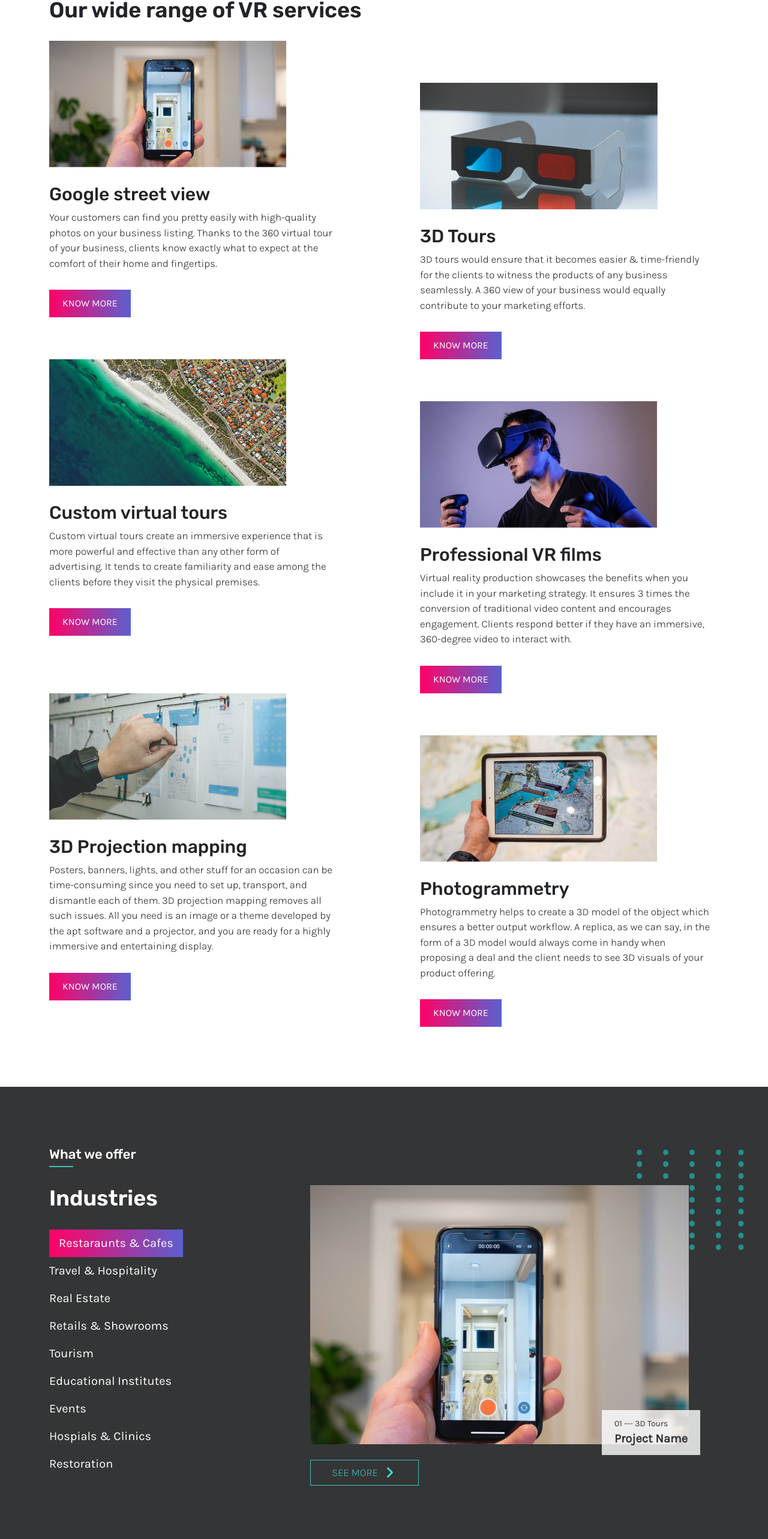
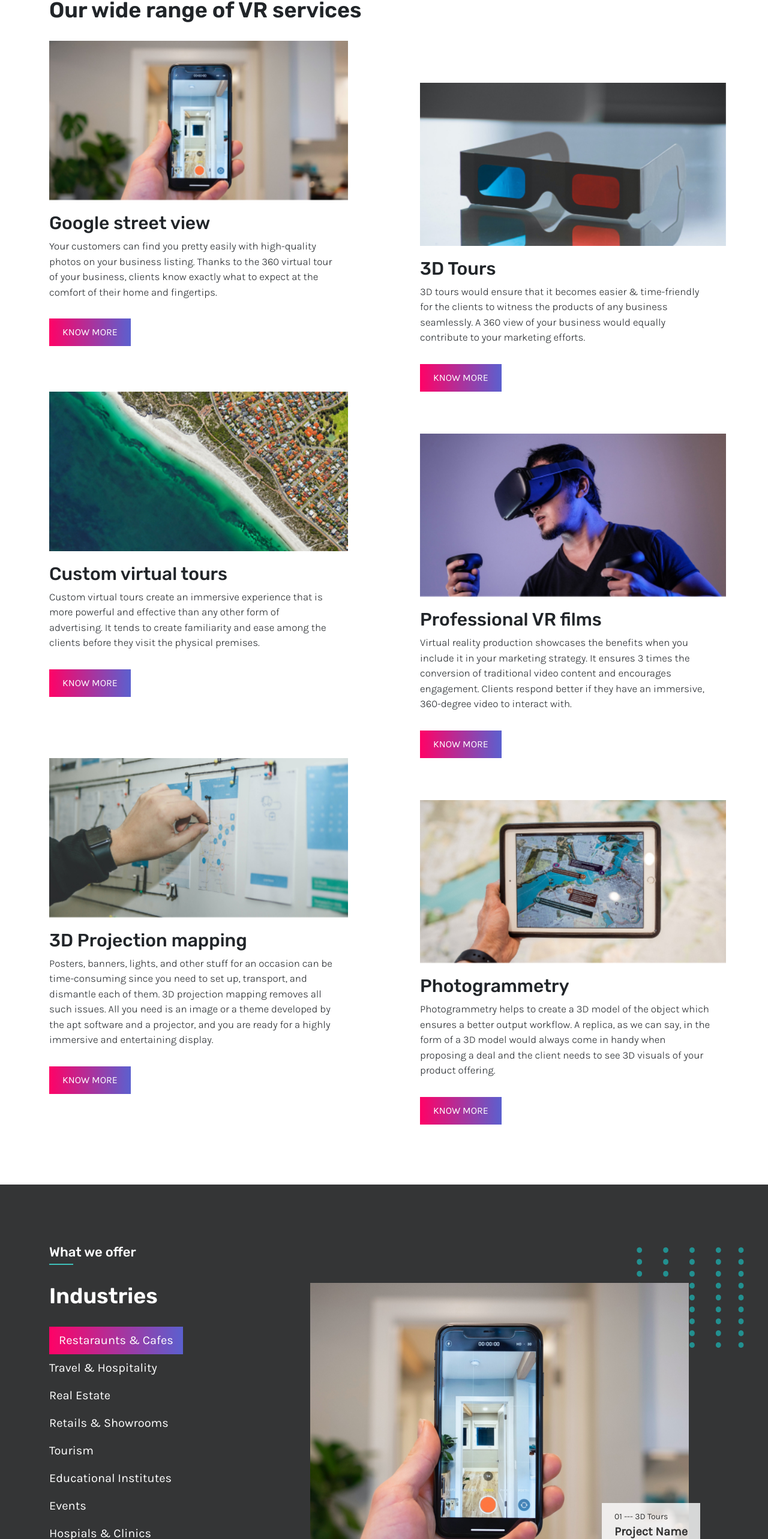
Before and after one commit to roysrijan/spaceshift, a Next.js app: page / in a window 1280 px wide. Shown: the part 1444-4010 px from the top of the page at 60% size. Built offline with nearby package versions, Linux system fonts and the light colour scheme.

Commit message:
image updatd

```diff
--- a/package.json
+++ b/package.json
@@ -5,7 +5,6 @@
   "scripts": {
     "dev": "next dev",
     "build": "next build",
-    "export": "next export",
     "start": "next start",
     "lint": "next lint"
   },
--- a/pages/index.js
+++ b/pages/index.js
@@ -123,7 +123,9 @@ export default function Home() {
           <Row className={stylesHome.whatWeOfferBoxMain}>
             <Col lg="6" sm="6" className={stylesHome.whatWeOfferCol6}>
               <div className={stylesHome.whatWeOfferBox}>
-                <Image src={whatWeOfferImg1} alt="Spaceshift" />
+                {/* <Image src={whatWeOfferImg1} alt="Spaceshift" /> */}
+                <img src="/images/img-1.jpg" alt="Spaceshift" />
+
                 <h3>Google street view</h3>
                 <p>
                   Your customers can find you pretty easily with high-quality
@@ -137,7 +139,9 @@ export default function Home() {
 
             <Col lg="6" sm="6" className={stylesHome.whatWeOfferCol6}>
               <div className={stylesHome.whatWeOfferBox}>
-                <Image src={whatWeOfferImg2} alt="Spaceshift" />
+                {/* <Image src={whatWeOfferImg2} alt="Spaceshift" /> */}
+                <img src="/images/img-2.jpg" alt="Spaceshift" />
+
                 <h3>3D Tours</h3>
                 <p>
                   3D tours would ensure that it becomes easier & time-friendly
@@ -151,7 +155,9 @@ export default function Home() {
 
             <Col lg="6" sm="6" className={stylesHome.whatWeOfferCol6}>
               <div className={stylesHome.whatWeOfferBox}>
-                <Image src={whatWeOfferImg3} alt="Spaceshift" />
+                {/* <Image src={whatWeOfferImg3} alt="Spaceshift" /> */}
+                <img src="/images/img-3.jpg" alt="Spaceshift" />
+
                 <h3>Custom virtual tours</h3>
                 <p>
                   Custom virtual tours create an immersive experience that is
@@ -165,7 +171,9 @@ export default function Home() {
 
             <Col lg="6" sm="6" className={stylesHome.whatWeOfferCol6}>
               <div className={stylesHome.whatWeOfferBox}>
-                <Image src={whatWeOfferImg4} alt="Spaceshift" />
+                {/* <Image src={whatWeOfferImg4} alt="Spaceshift" /> */}
+                <img src="/images/img-4.jpg" alt="Spaceshift" />
+
                 <h3>Professional VR films</h3>
                 <p>
                   Virtual reality production showcases the benefits when you
@@ -180,7 +188,9 @@ export default function Home() {
 
             <Col lg="6" sm="6" className={stylesHome.whatWeOfferCol6}>
               <div className={stylesHome.whatWeOfferBox}>
-                <Image src={whatWeOfferImg5} alt="Spaceshift" />
+                {/* <Image src={whatWeOfferImg5} alt="Spaceshift" /> */}
+                <img src="/images/img-5.jpg" alt="Spaceshift" />
+
                 <h3>3D Projection mapping</h3>
                 <p>
                   Posters, banners, lights, and other stuff for an occasion can
@@ -196,7 +206,9 @@ export default function Home() {
 
             <Col lg="6" sm="6" className={stylesHome.whatWeOfferCol6}>
               <div className={stylesHome.whatWeOfferBox}>
-                <Image src={whatWeOfferImg6} alt="Spaceshift" />
+                {/* <Image src={whatWeOfferImg6} alt="Spaceshift" /> */}
+                <img src="/images/img-6.jpg" alt="Spaceshift" />
+
                 <h3>Photogrammetry</h3>
                 <p>
                   Photogrammetry helps to create a 3D model of the object which
@@ -280,7 +292,7 @@ export default function Home() {
                         </Nav.Item>
                       </Nav>
                     </Col>
-                    <Col lg={9} sm={7} >
+                    <Col lg={9} sm={7}>
                       <Tab.Content>
                         <Tab.Pane eventKey="restaraunts">
                           <div className={stylesHome.indusTabBox}>
@@ -288,7 +300,12 @@ export default function Home() {
                               <Image src={indusTabBg} alt="Spaceshift" />
                             </div>
                             <div className={stylesHome.indusTabBoxImage}>
-                              <Image src={indusTabImage} alt="Spaceshift" />
+                              {/* <Image src={indusTabImage} alt="Spaceshift" /> */}
+                              <img
+                                src="/images/industries.jpg"
+                                alt="Spaceshift"
+                              />
+
                               <div className={stylesHome.indusTabBoxImageInfo}>
                                 <span>01 --- 3D Tours</span>
                                 <span className={stylesHome.projectName}>
@@ -299,7 +316,11 @@ export default function Home() {
 
                             <a className="seeMoreBt">
                               <p>See more </p>{" "}
-                              <Image src={rightArrow} alt="Spaceshift" />
+                              {/* <Image src={rightArrow} alt="Spaceshift" /> */}
+                              <img
+                                src="/images/right-arrow.png"
+                                alt="Spaceshift"
+                              />
                             </a>
                           </div>
                         </Tab.Pane>
@@ -307,10 +328,19 @@ export default function Home() {
                         <Tab.Pane eventKey="travel">
                           <div className={stylesHome.indusTabBox}>
                             <div className={stylesHome.indusTabBoxBg}>
-                              <Image src={indusTabBg} alt="Spaceshift" />
+                              {/* <Image src={indusTabBg} alt="Spaceshift" /> */}
+                              <img
+                                src="/images/industries-bg.png"
+                                alt="Spaceshift"
+                              />
                             </div>
                             <div className={stylesHome.indusTabBoxImage}>
-                              <Image src={indusTabImage} alt="Spaceshift" />
+                              {/* <Image src={indusTabImage} alt="Spaceshift" /> */}
+                              <img
+                                src="/images/industries.jpg"
+                                alt="Spaceshift"
+                              />
+
                               <div className={stylesHome.indusTabBoxImageInfo}>
                                 <span>01 --- 3D Tours</span>
                                 <span className={stylesHome.projectName}>
@@ -321,7 +351,11 @@ export default function Home() {
 
                             <a className="seeMoreBt">
                               <p>See more </p>{" "}
-                              <Image src={rightArrow} alt="Spaceshift" />
+                              {/* <Image src={rightArrow} alt="Spaceshift" /> */}
+                              <img
+                                src="/images/right-arrow.png"
+                                alt="Spaceshift"
+                              />
                             </a>
                           </div>
                         </Tab.Pane>
@@ -329,10 +363,19 @@ export default function Home() {
                         <Tab.Pane eventKey="realestate">
                           <div className={stylesHome.indusTabBox}>
                             <div className={stylesHome.indusTabBoxBg}>
-                              <Image src={indusTabBg} alt="Spaceshift" />
+                              {/* <Image src={indusTabBg} alt="Spaceshift" /> */}
+                              <img
+                                src="/images/industries-bg.png"
+                                alt="Spaceshift"
+                              />
                             </div>
                             <div className={stylesHome.indusTabBoxImage}>
-                              <Image src={indusTabImage} alt="Spaceshift" />
+                              {/* <Image src={indusTabImage} alt="Spaceshift" /> */}
+                              <img
+                                src="/images/industries.jpg"
+                                alt="Spaceshift"
+                              />
+
                               <div className={stylesHome.indusTabBoxImageInfo}>
                                 <span>01 --- 3D Tours</span>
                                 <span className={stylesHome.projectName}>
@@ -351,10 +394,18 @@ export default function Home() {
                         <Tab.Pane eventKey="retails">
                           <div className={stylesHome.indusTabBox}>
                             <div className={stylesHome.indusTabBoxBg}>
-                              <Image src={indusTabBg} alt="Spaceshift" />
+                              {/* <Image src={indusTabBg} alt="Spaceshift" /> */}
+                              <img
+                                src="/images/industries-bg.png"
+                                alt="Spaceshift"
+                              />
                             </div>
                             <div className={stylesHome.indusTabBoxImage}>
-                              <Image src={indusTabImage} alt="Spaceshift" />
+                              {/* <Image src={indusTabImage} alt="Spaceshift" /> */}
+                              <img
+                                src="/images/industries.jpg"
+                                alt="Spaceshift"
+                              />
                               <div className={stylesHome.indusTabBoxImageInfo}>
                                 <span>01 --- 3D Tours</span>
                                 <span className={stylesHome.projectName}>
@@ -373,10 +424,18 @@ export default function Home() {
                         <Tab.Pane eventKey="tourism">
                           <div className={stylesHome.indusTabBox}>
                             <div className={stylesHome.indusTabBoxBg}>
-                              <Image src={indusTabBg} alt="Spaceshift" />
+                              {/* <Image src={indusTabBg} alt="Spaceshift" /> */}
+                              <img
+                                src="/images/industries-bg.png"
+                                alt="Spaceshift"
+                              />
                             </div>
                             <div className={stylesHome.indusTabBoxImage}>
-                              <Image src={indusTabImage} alt="Spaceshift" />
+                              {/* <Image src={indusTabImage} alt="Spaceshift" /> */}
+                              <img
+                                src="/images/industries.jpg"
+                                alt="Spaceshift"
+                              />
                               <div className={stylesHome.indusTabBoxImageInfo}>
                                 <span>01 --- 3D Tours</span>
                                 <span className={stylesHome.projectName}>
@@ -395,10 +454,18 @@ export default function Home() {
                         <Tab.Pane eventKey="institutes">
                           <div className={stylesHome.indusTabBox}>
                             <div className={stylesHome.indusTabBoxBg}>
-                              <Image src={indusTabBg} alt="Spaceshift" />
+                              {/* <Image src={indusTabBg} alt="Spaceshift" /> */}
+                              <img
+                                src="/images/industries-bg.png"
+                                alt="Spaceshift"
+                              />
                             </div>
                             <div className={stylesHome.indusTabBoxImage}>
-                              <Image src={indusTabImage} alt="Spaceshift" />
+                              {/* <Image src={indusTabImage} alt="Spaceshift" /> */}
+                              <img
+                                src="/images/industries.jpg"
+                                alt="Spaceshift"
+                              />
                               <div className={stylesHome.indusTabBoxImageInfo}>
                                 <span>01 --- 3D Tours</span>
                                 <span className={stylesHome.projectName}>
@@ -417,10 +484,19 @@ export default function Home() {
                         <Tab.Pane eventKey="events">
                           <div className={stylesHome.indusTabBox}>
                             <div className={stylesHome.indusTabBoxBg}>
-                              <Image src={indusTabBg} alt="Spaceshift" />
+                              <img
+                                src="/images/industries-bg.png"
+                                alt="Spaceshift"
+                              />
+
+                              {/* <Image src={indusTabBg} alt="Spaceshift" /> */}
                             </div>
                             <div className={stylesHome.indusTabBoxImage}>
-                              <Image src={indusTabImage} alt="Spaceshift" />
+                              {/* <Image src={indusTabImage} alt="Spaceshift" /> */}
+                              <img
+                                src="/images/industries.jpg"
+                                alt="Spaceshift"
+                              />
                               <div className={stylesHome.indusTabBoxImageInfo}>
                                 <span>01 --- 3D Tours</span>
                                 <span className={stylesHome.projectName}>
@@ -439,7 +515,11 @@ export default function Home() {
                         <Tab.Pane eventKey="hospials">
                           <div className={stylesHome.indusTabBox}>
                             <div className={stylesHome.indusTabBoxBg}>
-                              <Image src={indusTabBg} alt="Spaceshift" />
+                              {/* <Image src={indusTabBg} alt="Spaceshift" /> */}
+                              <img
+                                src="/images/industries-bg.png"
+                                alt="Spaceshift"
+                              />
                             </div>
                             <div className={stylesHome.indusTabBoxImage}>
                               <Image src={indusTabImage} alt="Spaceshift" />
@@ -461,10 +541,19 @@ export default function Home() {
                         <Tab.Pane eventKey="restoration">
                           <div className={stylesHome.indusTabBox}>
                             <div className={stylesHome.indusTabBoxBg}>
-                              <Image src={indusTabBg} alt="Spaceshift" />
+                              {/* <Image src={indusTabBg} alt="Spaceshift" /> */}
+                              <img
+                                src="/images/industries-bg.png"
+                                alt="Spaceshift"
+                              />
                             </div>
                             <div className={stylesHome.indusTabBoxImage}>
-                              <Image src={indusTabImage} alt="Spaceshift" />
+                              {/* <Image src={indusTabImage} alt="Spaceshift" /> */}
+                              <img
+                                src="/images/industries.jpg"
+                                alt="Spaceshift"
+                              />
+
                               <div className={stylesHome.indusTabBoxImageInfo}>
                                 <span>01 --- 3D Tours</span>
                                 <span className={stylesHome.projectName}>
@@ -509,7 +598,6 @@ export default function Home() {
         </Container>
 
         <div className={stylesHome.carouselWrap}>
-
           <Carousel
             responsive={responsive}
             // autoPlay={true}
@@ -521,9 +609,9 @@ export default function Home() {
             <div className={stylesHome.testimonialBox}>
               <p>
                 Lorem ipsum dolor sit amet, consectetur adipiscing elit.
-                    Tincidunt amet eros felis neque blandit fermentum. Mattis
-                    erat non sit lectus egestas suspendisse ultrices. Lorem
-                    ipsum dolor sit amet, consectetur adipiscing elit. Tincidunt{" "}
+                Tincidunt amet eros felis neque blandit fermentum. Mattis erat
+                non sit lectus egestas suspendisse ultrices. Lorem ipsum dolor
+                sit amet, consectetur adipiscing elit. Tincidunt{" "}
               </p>
 
               <div className={stylesHome.testimonialAuthor}>
@@ -540,9 +628,9 @@ export default function Home() {
             <div className={stylesHome.testimonialBox}>
               <p>
                 Lorem ipsum dolor sit amet, consectetur adipiscing elit.
-                    Tincidunt amet eros felis neque blandit fermentum. Mattis
-                    erat non sit lectus egestas suspendisse ultrices. Lorem
-                    ipsum dolor sit amet, consectetur adipiscing elit. Tincidunt{" "}
+                Tincidunt amet eros felis neque blandit fermentum. Mattis erat
+                non sit lectus egestas suspendisse ultrices. Lorem ipsum dolor
+                sit amet, consectetur adipiscing elit. Tincidunt{" "}
               </p>
 
               <div className={stylesHome.testimonialAuthor}>
@@ -559,9 +647,9 @@ export default function Home() {
             <div className={stylesHome.testimonialBox}>
               <p>
                 Lorem ipsum dolor sit amet, consectetur adipiscing elit.
-                    Tincidunt amet eros felis neque blandit fermentum. Mattis
-                    erat non sit lectus egestas suspendisse ultrices. Lorem
-                    ipsum dolor sit amet, consectetur adipiscing elit. Tincidunt{" "}
+                Tincidunt amet eros felis neque blandit fermentum. Mattis erat
+                non sit lectus egestas suspendisse ultrices. Lorem ipsum dolor
+                sit amet, consectetur adipiscing elit. Tincidunt{" "}
               </p>
 
               <div className={stylesHome.testimonialAuthor}>
@@ -578,9 +666,9 @@ export default function Home() {
             <div className={stylesHome.testimonialBox}>
               <p>
                 Lorem ipsum dolor sit amet, consectetur adipiscing elit.
-                    Tincidunt amet eros felis neque blandit fermentum. Mattis
-                    erat non sit lectus egestas suspendisse ultrices. Lorem
-                    ipsum dolor sit amet, consectetur adipiscing elit. Tincidunt{" "}
+                Tincidunt amet eros felis neque blandit fermentum. Mattis erat
+                non sit lectus egestas suspendisse ultrices. Lorem ipsum dolor
+                sit amet, consectetur adipiscing elit. Tincidunt{" "}
               </p>
 
               <div className={stylesHome.testimonialAuthor}>
@@ -593,10 +681,7 @@ export default function Home() {
                 </div>
               </div>
             </div>
-
           </Carousel>
-
-
         </div>
       </section>
 
--- a/styles/Home.module.scss
+++ b/styles/Home.module.scss
@@ -75,6 +75,9 @@
 }
 .indusTabBoxImage{
   position: relative;
+  img{
+    width: 100%;
+  }
 }
 .indusTabBoxImageInfo{
   position: absolute;
--- a/styles/globals.css
+++ b/styles/globals.css
@@ -1,6 +1,7 @@
 @import url("https://fonts.googleapis.com/css2?family=Karla:wght@200;300;400&family=Rubik:wght@400;500;600;700&display=swap");
 
 /*
+<img src="/images/logo.png" alt="Spaceshift"/>
 
 import googleStreetviewImg from "../public/images/google-street-header-banner.png";
 
```
Lines whose indentation alone changed are shown as unchanged.
